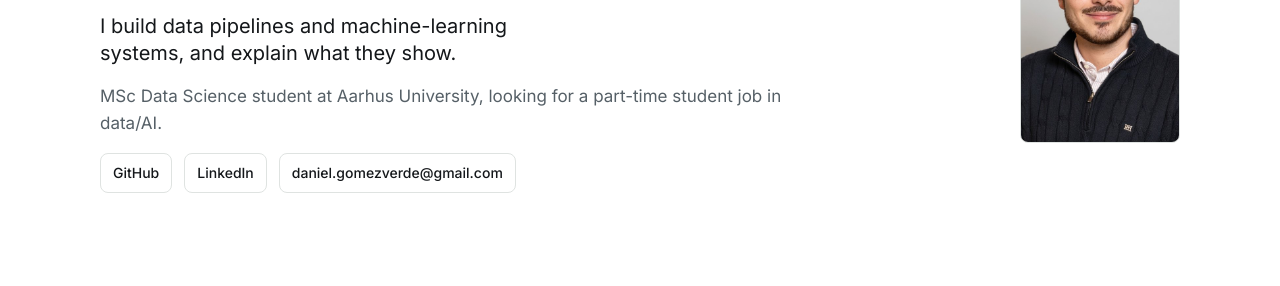
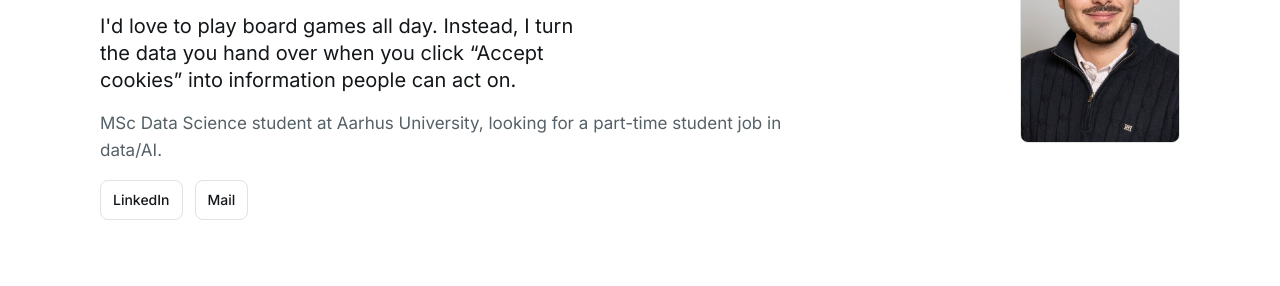
Before and after one commit to DaniGV63/DaniGV63.github.io, an Astro site: page / in a window 1280 px wide. Shown: the part 210-496 px from the top of the page. Built offline with nearby package versions, Linux system fonts and the light colour scheme; Astro itself is replaced by a stand-in of ours.

Commit message:
content: update headline, contact buttons and languages
- Playful headline; hero and footer show Download CV, LinkedIn and Mail
- Languages: French (basic) replaces Danish
- Docs: CONTENT.md languages, PLAN.md CV checkbox

Co-Authored-By: Claude Sonnet 5.5 <noreply@anthropic.com>

```diff
--- a/src/components/ContactLinks.astro
+++ b/src/components/ContactLinks.astro
@@ -27,13 +27,16 @@ const hasCv = publicFileExists(links.cv);
     )
   }
   <li>
-    <a class="contact-links__link" href={links.github} rel="noopener">GitHub</a>
-  </li>
-  <li>
     <a class="contact-links__link" href={links.linkedin} rel="noopener">LinkedIn</a>
   </li>
   <li>
-    <a class="contact-links__link" href={`mailto:${links.email}`}>{links.email}</a>
+    <a
+      class="contact-links__link"
+      href={`mailto:${links.email}`}
+      aria-label="Mail Daniel Gómez Verde"
+    >
+      Mail
+    </a>
   </li>
 </ul>
 
--- a/src/components/Hero.astro
+++ b/src/components/Hero.astro
@@ -77,7 +77,7 @@ const hasPhoto = publicFileExists(profile.photo.src);
   .hero__headline {
     font-size: var(--step-1);
     line-height: 1.35;
-    max-width: 36ch;
+    max-width: 40ch;
   }
 
   .hero__status {
--- a/src/data/profile.json
+++ b/src/data/profile.json
@@ -1,7 +1,7 @@
 {
   "name": "Daniel Gómez Verde",
   "role": "Data & AI Engineer",
-  "headline": "I build data pipelines and machine-learning systems, and explain what they show.",
+  "headline": "I'd love to play board games all day. Instead, I turn the data you hand over when you click “Accept cookies” into information people can act on.",
   "photo": {
     "src": "/images/daniel.jpg",
     "alt": "Portrait of Daniel Gómez Verde"
@@ -169,6 +169,6 @@
   "languages": [
     "Spanish (native)",
     "English (C1, TOEFL iBT 100)",
-    "Danish (starting lessons)"
+    "French (basic)"
   ]
 }
```
Also changed, not shown: docs/CONTENT.md (+1 -1 lines), docs/PLAN.md (+1 -1 lines).
